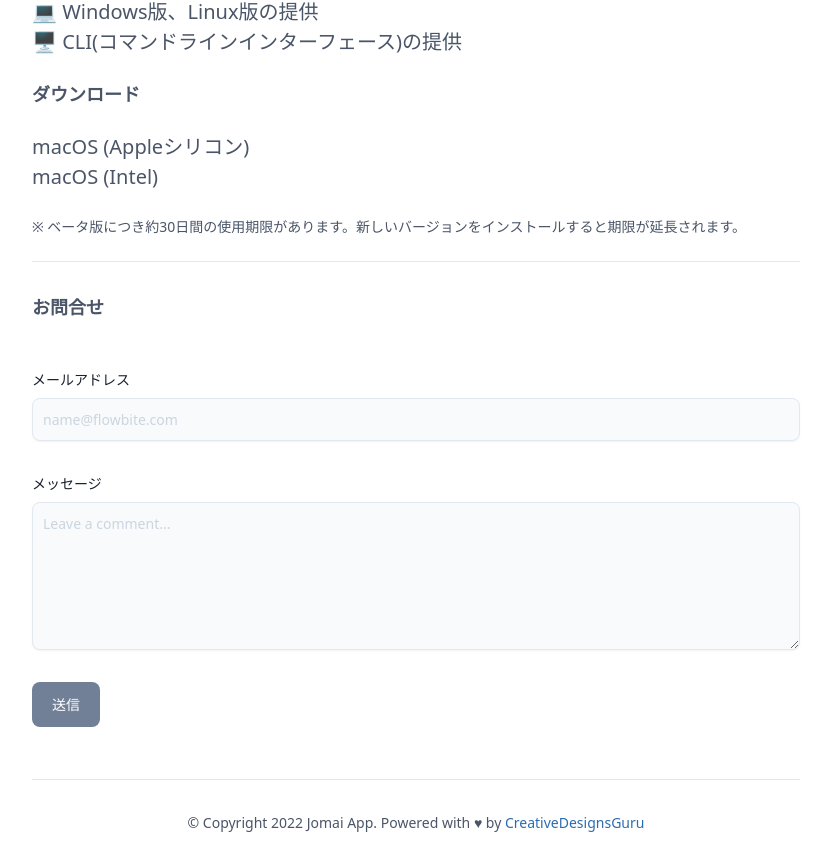
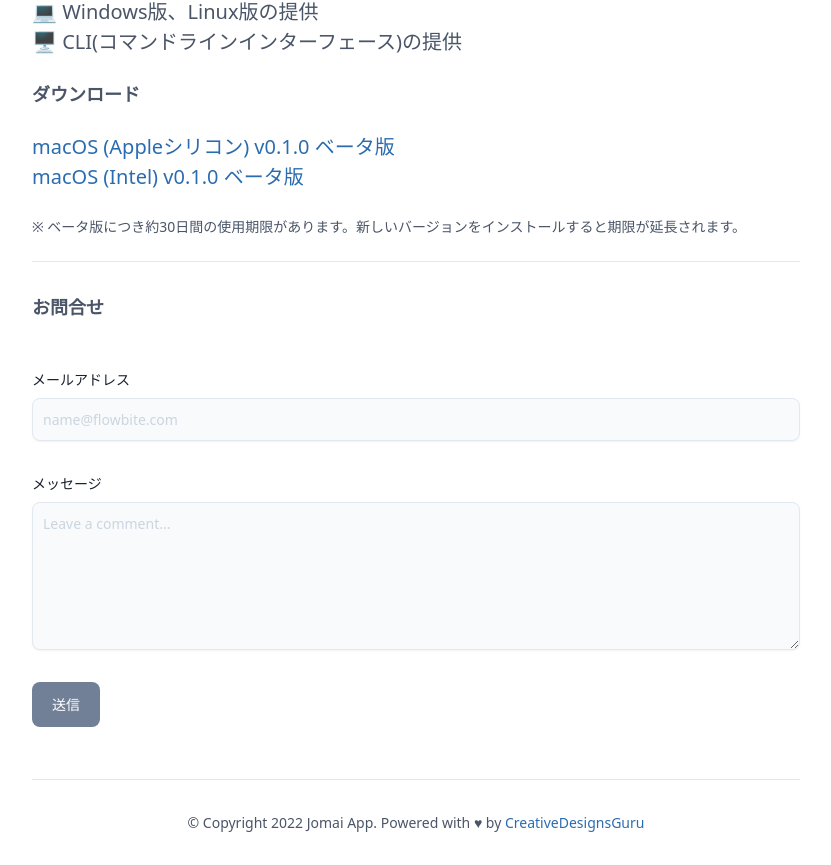
Before and after one commit to aiiro-systems/jomai-website, a Next.js app: page / in a window 1280 px wide. Shown: the part 1675-2540 px from the top of the page, without its empty margins (224-1055 px from the left). Built offline with nearby package versions, Linux system fonts and the light colour scheme.

Commit message:
Download links

```diff
--- a/src/pages/index.tsx
+++ b/src/pages/index.tsx
@@ -107,8 +107,16 @@ const Index = () => {
       </ul>
       <h2 className="text-lg font-semibold">ダウンロード</h2>
       <ul>
-        <li>macOS (Appleシリコン)</li>
-        <li>macOS (Intel)</li>
+        <li>
+            <a href="https://jomai-artifacts-382046072211.s3.ap-northeast-1.amazonaws.com/Jomai_0.1.0_aarch64.dmg">
+                macOS (Appleシリコン) v0.1.0 ベータ版
+            </a>
+        </li>
+        <li>
+            <a href="https://jomai-artifacts-382046072211.s3.ap-northeast-1.amazonaws.com/Jomai_0.1.0_x64.dmg">
+                macOS (Intel) v0.1.0 ベータ版
+            </a>
+        </li>
       </ul>
       <p className="text-sm">
         ※
```
